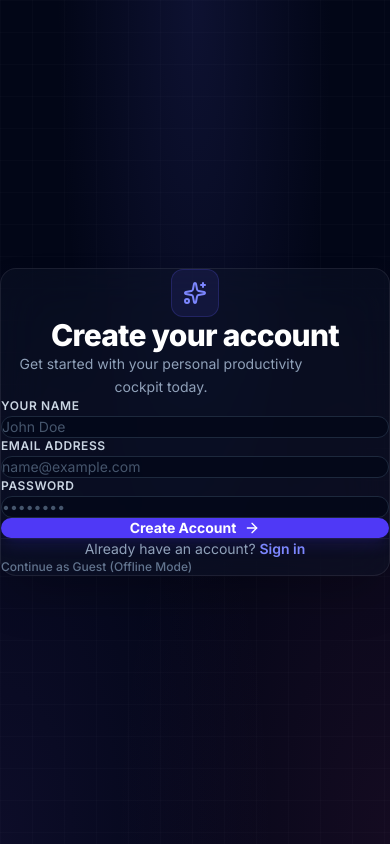
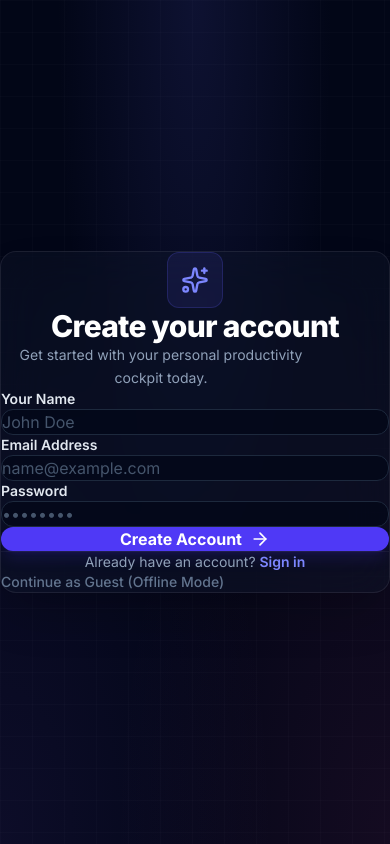
Before and after one commit to Hemaprasad2006/HN, a React (Vite) app: page / in a window 390 px wide. Both pictures are taken after a click on the button "Sign up". Built offline with nearby package versions, Linux system fonts and the light colour scheme; no server answers.

Commit message:
Scale up auth fonts and input text sizes to prevent mobile browser text shrinking

```diff
--- a/src/features/auth/Auth.tsx
+++ b/src/features/auth/Auth.tsx
@@ -38,8 +38,8 @@ export function Auth({ onSuccess, onGuestMode }: AuthProps) {
       <div className="w-full max-w-md bg-slate-900/40 backdrop-blur-xl border border-white/[0.08] p-8 rounded-2xl shadow-2xl space-y-6 z-10 relative">
         {/* Branding Logo & Title */}
         <div className="text-center space-y-2">
-          <div className="inline-flex items-center justify-center w-12 h-12 rounded-xl bg-indigo-500/10 border border-indigo-500/20 text-indigo-400 mb-1">
-            <Sparkles className="w-6 h-6" />
+          <div className="inline-flex items-center justify-center w-14 h-14 rounded-xl bg-indigo-500/10 border border-indigo-500/20 text-indigo-400 mb-1">
+            <Sparkles className="w-7 h-7" />
           </div>
           <h1 className="text-3xl font-extrabold text-white tracking-tight">
             {isRegister ? 'Create your account' : 'Sign in to HN'}
@@ -47,57 +47,57 @@ export function Auth({ onSuccess, onGuestMode }: AuthProps) {
           <p className="text-slate-400 text-sm max-w-xs mx-auto leading-relaxed">
             {isRegister
               ? 'Get started with your personal productivity cockpit today.'
-              : 'Enter your credentials below to access your dashboard.'}
+              : 'Enter your credentials below to access your HN dashboard.'}
           </p>
         </div>
 
         {/* Input fields form */}
         <form onSubmit={handleSubmit} className="space-y-4">
           {error && (
-            <div className="p-3 rounded-xl bg-rose-500/10 border border-rose-500/20 text-rose-400 text-xs font-semibold text-center animate-shake">
+            <div className="p-3 rounded-xl bg-rose-500/10 border border-rose-500/20 text-rose-400 text-sm font-semibold text-center animate-shake">
               {error}
             </div>
           )}
 
           {isRegister && (
-            <div className="space-y-1.5">
-              <label className="block text-xs font-semibold text-slate-300 uppercase tracking-wider pl-0.5">
+            <div className="space-y-2">
+              <label className="block text-sm font-semibold text-slate-200 pl-0.5">
                 Your Name
               </label>
               <input
                 type="text"
                 value={name}
                 onChange={(e) => setName(e.target.value)}
-                className="w-full bg-slate-950/70 border border-slate-800 focus:border-indigo-500 text-white rounded-xl py-3 px-4 text-sm placeholder-slate-600 focus:ring-1 focus:ring-indigo-500/30 transition-all duration-200 outline-none"
+                className="w-full bg-slate-950/70 border border-slate-800 focus:border-indigo-500 text-white rounded-xl py-3 px-4 text-base placeholder-slate-600 focus:ring-1 focus:ring-indigo-500/30 transition-all duration-200 outline-none"
                 placeholder="John Doe"
                 required
               />
             </div>
           )}
 
-          <div className="space-y-1.5">
-            <label className="block text-xs font-semibold text-slate-300 uppercase tracking-wider pl-0.5">
+          <div className="space-y-2">
+            <label className="block text-sm font-semibold text-slate-200 pl-0.5">
               Email Address
             </label>
             <input
               type="email"
               value={email}
               onChange={(e) => setEmail(e.target.value)}
-              className="w-full bg-slate-950/70 border border-slate-800 focus:border-indigo-500 text-white rounded-xl py-3 px-4 text-sm placeholder-slate-600 focus:ring-1 focus:ring-indigo-500/30 transition-all duration-200 outline-none"
+              className="w-full bg-slate-950/70 border border-slate-800 focus:border-indigo-500 text-white rounded-xl py-3 px-4 text-base placeholder-slate-600 focus:ring-1 focus:ring-indigo-500/30 transition-all duration-200 outline-none"
               placeholder="name@example.com"
               required
             />
           </div>
 
-          <div className="space-y-1.5">
-            <label className="block text-xs font-semibold text-slate-300 uppercase tracking-wider pl-0.5">
+          <div className="space-y-2">
+            <label className="block text-sm font-semibold text-slate-200 pl-0.5">
               Password
             </label>
             <input
               type="password"
               value={password}
               onChange={(e) => setPassword(e.target.value)}
-              className="w-full bg-slate-950/70 border border-slate-800 focus:border-indigo-500 text-white rounded-xl py-3 px-4 text-sm placeholder-slate-600 focus:ring-1 focus:ring-indigo-500/30 transition-all duration-200 outline-none"
+              className="w-full bg-slate-950/70 border border-slate-800 focus:border-indigo-500 text-white rounded-xl py-3 px-4 text-base placeholder-slate-600 focus:ring-1 focus:ring-indigo-500/30 transition-all duration-200 outline-none"
               placeholder="••••••••"
               required
             />
@@ -106,15 +106,15 @@ export function Auth({ onSuccess, onGuestMode }: AuthProps) {
           <button
             type="submit"
             disabled={loading}
-            className="w-full py-3 mt-2 bg-indigo-600 hover:bg-indigo-500 active:bg-indigo-700 text-white rounded-xl font-bold text-sm shadow-lg shadow-indigo-600/15 transition-all duration-150 flex items-center justify-center gap-2 disabled:opacity-50 cursor-pointer"
+            className="w-full py-3.5 mt-2 bg-indigo-600 hover:bg-indigo-500 active:bg-indigo-700 text-white rounded-xl font-bold text-base shadow-lg shadow-indigo-600/15 transition-all duration-150 flex items-center justify-center gap-2 disabled:opacity-50 cursor-pointer"
           >
             {loading ? (
               <>
-                <Loader2 className="w-4 h-4 animate-spin" /> Authenticating...
+                <Loader2 className="w-5 h-5 animate-spin" /> Authenticating...
               </>
             ) : (
               <>
-                {isRegister ? 'Create Account' : 'Sign In'} <ArrowRight className="w-4 h-4" />
+                {isRegister ? 'Create Account' : 'Sign In'} <ArrowRight className="w-5 h-5" />
               </>
             )}
           </button>
@@ -137,7 +137,7 @@ export function Auth({ onSuccess, onGuestMode }: AuthProps) {
 
           <button
             onClick={onGuestMode}
-            className="text-xs text-slate-500 hover:text-slate-400 hover:underline block mx-auto transition-colors outline-none cursor-pointer font-medium"
+            className="text-sm text-slate-500 hover:text-slate-400 hover:underline block mx-auto transition-colors outline-none cursor-pointer font-medium"
           >
             Continue as Guest (Offline Mode)
           </button>
```
